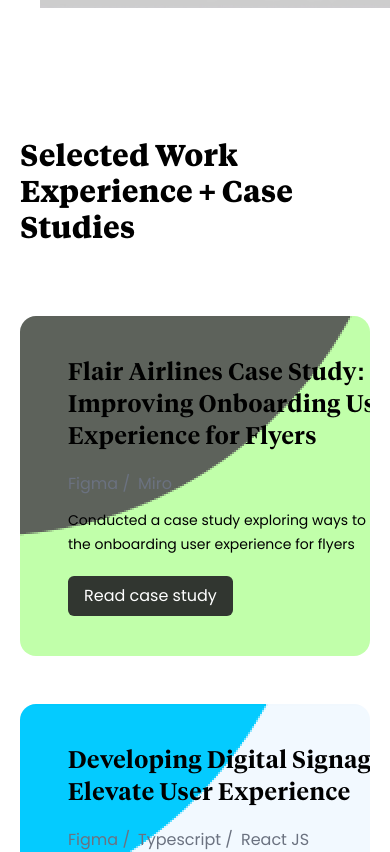
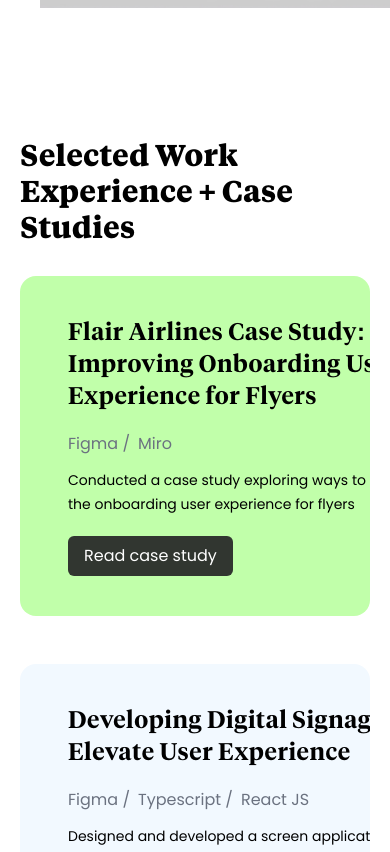
Before and after one commit to KJoWu/portfolio, a Next.js app: page / in a window 390 px wide. Shown: the part 1960-2812 px from the top of the page. Built offline with nearby package versions, Linux system fonts and the light colour scheme; a web font is replaced by a local one.

Commit message:
add responsive design on profile

```diff
--- a/app/_components/workThumbnail.tsx
+++ b/app/_components/workThumbnail.tsx
@@ -1,6 +1,6 @@
-import React from "react";
-import { poppins, TiempoSemi } from "../fonts"; // Ensure this is actually used
-import { StaticImageData } from "next/image";
+import React from 'react';
+import { poppins, TiempoSemi } from '../fonts'; // Ensure this is actually used
+import { StaticImageData } from 'next/image';
 import Link from 'next/link';
 
 interface WorkThumbnailProps {
@@ -11,60 +11,60 @@
   skills: string[];
   bg: string;
   buttonColor: string;
-  url?: string;  // Optional url property
+  url?: string; // Optional url property
+  backgroundColor: string;
 }
 
 export default function WorkThumbnail({
   title,
   description,
   buttonDescription,
+  backgroundColor,
   imageUrl,
   skills,
   buttonColor,
   bg,
   url
 }: WorkThumbnailProps) {
-
   const button = (
-    <button className={` hover:bg-${buttonColor}-700 text-white  py-2 px-4 rounded-md mt-5`} style={{ backgroundColor: `${buttonColor}` }}>
+    <button
+      className={`hover:bg-opacity-75 text-white py-2 px-4 rounded-md mt-5`}
+      style={{ backgroundColor: buttonColor }}
+    >
       {buttonDescription}
     </button>
   );
 
   return (
     <div
-      className={`group ${bg} sm:h-[25rem] overflow-hidden relative
+      className={`bg-none-on-sm group ${bg} sm:h-[25rem] overflow-hidden relative
         sm:flex content-center rounded-2xl
-        transition-all duration-300 ease-in-out transform hover:scale-105 py-10
-        sm:bg-cover sm:bg-center bg-none-on-sm`}
-      style={{
-        backgroundImage: `url(${imageUrl.src})`,
-      }}
+        transition-all duration-300 ease-in-out transform hover:scale-105 py-10`}
+        style={{
+          '--bg-image': `url(${imageUrl.src})`,
+          backgroundColor: backgroundColor,
+        } as React.CSSProperties}
     >
-
-      <div className=" flex flex-col justify-center  w-[23em] ml-12">
+      <div className="flex flex-col justify-center w-[23em] ml-12">
         <h3 className={`text-2xl font-semibold mb-3 tracking-wide ${TiempoSemi.className}`}>{title}</h3>
         <div className={`${poppins.className}`}>
           <ul className="flex flex-wrap gap-x-2 mt-1">
             {skills.map((skill, index) => (
               <li key={index} className={`${poppins.className} pt-1 text-gray-500 mb-3`}>
                 {skill}
-                {index < skills.length - 1 && " /"}
+                {index < skills.length - 1 && ' /'}
               </li>
             ))}
           </ul>
-          <p className={`${poppins.className} text-sm leading-6`}>
-            {description}
-          </p>
+          <p className={`${poppins.className} text-sm leading-6`}>{description}</p>
 
           {url ? (
-            <Link href={url} passHref target="_blank">
-              {button}
+            <Link href={url} passHref target="_blank" rel="noopener noreferrer">
+                {button}
             </Link>
           ) : (
             button
-          )
-          }
+          )}
         </div>
       </div>
     </div>
--- a/app/_home/work.tsx
+++ b/app/_home/work.tsx
@@ -10,9 +10,9 @@
 
 export default function Work() {
   return (
-    <section className="relative flex flex-col sm:py-[3rem] bg-[white]">
+    <section className="relative flex flex-col sm:py-[3rem] bg-[white] pb-10">
       <SectionHeading>
-        <p className={`${TiempoBold.className} text-3xl pb-10`} >Selected Work Experience + Case Studies</p>
+        <p className={`${TiempoBold.className} text-3xl`} >Selected Work Experience + Case Studies</p>
         {/* <p className={`${poppins.className} text-sm text-gray-500 pt-2 font-base tracking-wide`}>Password available upon request</p> */}
 
       </SectionHeading>
@@ -34,7 +34,7 @@
         </div>
       </SectionContainer>
       <SectionContainer>
-      <Link className="t-10 ${poppins.className} font-medium tracking-wide text-[#4229d6] font-base text-sm " href="/playground">View more projects here</Link>
+      <Link className="pt-10 pb-10 ${poppins.className} font-medium tracking-wide text-[#4229d6] font-base" href="/playground">View more projects here</Link>
       </SectionContainer>
 
     </section>
--- a/app/flairStudy/conclusionSection.tsx
+++ b/app/flairStudy/conclusionSection.tsx
@@ -32,24 +32,26 @@
         <p className="text-gray-700 leading-8 mt-6">While having a direct test group of users evaluate the project is most effective, some tech-related observations we can make are as follows:
 
         </p>
-        <ul className="list-none mt-4 space-y-2 text-gray-800 grid grid-cols-1 md:grid-cols-2 lg:grid-cols-4 gap-x-8 gap-y-4 leading-8">
-          <li>
-            <span className="font-semibold block">App Store Ratings:</span>
-            Track user ratings and reviews on Google Play and Apple App Store. Improvements in ratings and positive feedback signal success.
+        <ul className="list-none mt-4 text-gray-800 grid grid-cols-1 md:grid-cols-4 gap-x-8 gap-y-4 leading-8">
+          <li className="flex flex-col items-start">
+            <span className="font-semibold">App Store Ratings:</span>
+            <span>Track user ratings and reviews on Google Play and Apple App Store. Improvements in ratings and positive feedback signal success.</span>
           </li>
-          <li>
-            <span className="font-semibold block">App Retention and QR Code Usage:</span>
-            Track retention through app installs and uninstalls. Also, analyze app usage duration.
+          <li className="flex flex-col items-start">
+            <span className="font-semibold">App Retention and QR Code Usage:</span>
+            <span>Track retention through app installs and uninstalls. Also, analyze app usage duration.</span>
           </li>
-          <li>
-            <span className="font-semibold block">Conversion Rate:</span>
-            Monitor conversion rates for users accessing QR codes and creating accounts via the booking tab CTA.
+          <li className="flex flex-col items-start">
+            <span className="font-semibold">Conversion Rate:</span>
+            <span>Monitor conversion rates for users accessing QR codes and creating accounts via the booking tab CTA.</span>
           </li>
-          <li>
-            <span className="font-semibold block">Page Impressions:</span>
-            Analyze button interactions and page activity to identify high-engagement areas. Extend this analysis to the website for additional insights.
+          <li className="flex flex-col items-start">
+            <span className="font-semibold">Page Impressions:</span>
+            <span>Analyze button interactions and page activity to identify high-engagement areas. Extend this analysis to the website for additional insights.</span>
           </li>
         </ul>
+
+
       </section>
 
 
@@ -78,7 +80,7 @@
 
       <div className="flex text-4xl font-semibold justify-center items-center pb-[3em] pt-[4em]">
         Thanks for Reading!
-    </div>
+      </div>
 
     </>
   )
--- a/app/globals.css
+++ b/app/globals.css
@@ -73,5 +73,13 @@
 }
 
 .bg-none-on-sm {
-  background-image: none;
+  background-image: none !important;
 }
+
+@media (min-width: 768px) {
+  .bg-none-on-sm {
+    background-image: var(--bg-image) !important;
+    background-size: cover;
+    background-position: center;
+  }
+}
--- a/app/lib/workData.tsx
+++ b/app/lib/workData.tsx
@@ -20,6 +20,7 @@
   buttonDescription:string;
   bgHover: string;
   buttonColor:string;
+  backgroundColor:string;
 }
 export const workData: Work[] = [
   {
@@ -34,7 +35,8 @@
     tagsBg: "bg-zinc-400",
     bgHover: "hover:bg-zinc-200",
     url:"/flairStudy",
-    buttonColor:"#313630"
+    buttonColor:"#313630",
+    backgroundColor:"#c1ffaa"
   },
   {
     title: "Developing Digital Signage to Elevate User Experience",
@@ -48,7 +50,9 @@
     tagsBg: "bg-zinc-400",
     bgHover: "hover:bg-zinc-200",
     url:"https://www.verticalcity.com/elev8",
-    buttonColor:"#123156"
+    buttonColor:"#123156",
+    backgroundColor:"#f2f9ff"
+
 
   },
   {
@@ -63,7 +67,9 @@
     tagsBg: "bg-zinc-400",
     bgHover: "hover:bg-zinc-200",
     url:"https://www.verticalimpression.com",
-    buttonColor:"#e81331"
+    buttonColor:"#e81331",
+    backgroundColor:"#fffeef"
+
 
   },
   {
@@ -78,7 +84,9 @@
     tagsBg: "bg-zinc-400",
     bgHover: "hover:bg-zinc-200",
     url:"https://www.verticalcity.com/screen-solutions",
-    buttonColor:"#0063ff"
+    buttonColor:"#0063ff",
+    backgroundColor:"#f4f2ff"
+
 
   },
 ] as const;
```
